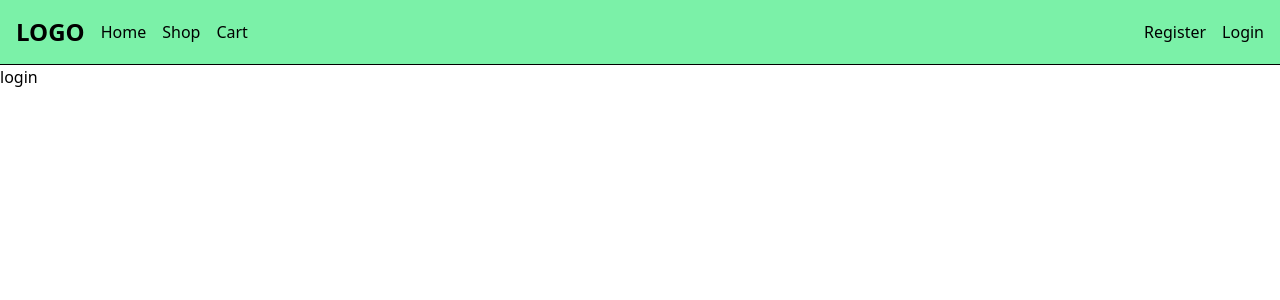
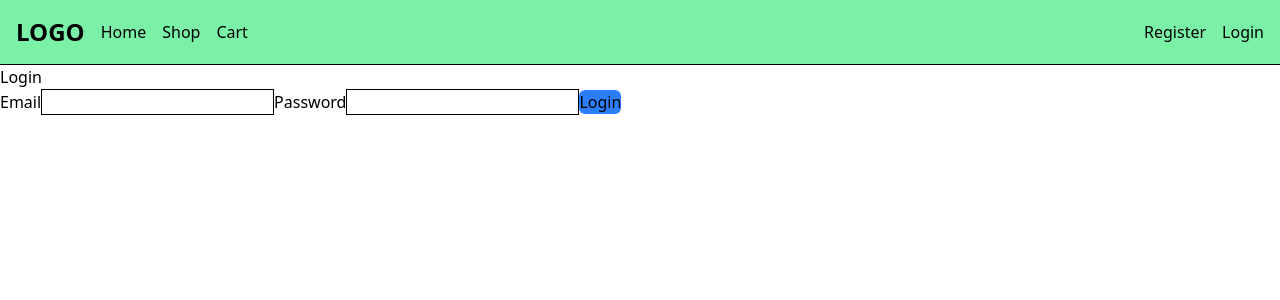
Before and after one commit to honnage/fullstack-EcomDemo, a React (Vite) app in the folder client/: page /login in a window 1280 px wide. Shown: the top 300 px of the page. Built offline with nearby package versions, Linux system fonts and the light colour scheme.

Commit message:
page login

```diff
--- a/client/package.json
+++ b/client/package.json
@@ -16,7 +16,8 @@
     "react": "^19.0.0",
     "react-dom": "^19.0.0",
     "react-router-dom": "^7.3.0",
-    "react-toastify": "^11.0.5"
+    "react-toastify": "^11.0.5",
+    "zustand": "^5.0.3"
   },
   "devDependencies": {
     "@eslint/js": "^9.21.0",
--- a/client/src/page/Auth/Login.jsx
+++ b/client/src/page/Auth/Login.jsx
@@ -1,11 +1,85 @@
-import React from 'react'
+import React, { useState } from "react";
+import { toast } from 'react-toastify';
+import useEcomStore from "../../store/ecom-store";
+import { useNavigate } from "react-router-dom";
 
-const Cart = () => {
+
+const Login = () => {
+  const navigate = useNavigate()
+  const actionLogin = useEcomStore((state) => state.actionLogin)
+  const user = useEcomStore((state) => state.user)
+  const token = useEcomStore((state) => state.token)
+
+  console.log(user, token)
+
+
+  const [form, setForm] = useState({
+    email: "",
+    password: "",
+    confirmPassword: "",
+  });
+
+  const handleOnChange = (event) => {
+    // console.log(event.target.name, event.target.value)
+    setForm({
+      ...form,
+      [event.target.name]: event.target.value
+    })
+  };
+
+  const handleSubmit = async (event) => {
+    event.preventDefault()
+    // console.log(form.data)
+    try {
+      const res = await actionLogin(form)
+      // console.log(res)
+      if (res.status == 200) {
+        const role = res.data.payload.role
+        console.log('role', role)
+        toast.success('Welcome Back')
+        roleRedirect(role)
+      }
+    } catch (error) {
+      console.log(error)
+      const errMsg = error.response?.data?.message
+      toast.error(errMsg)
+    }
+  }
+
+  const roleRedirect = (role) => {
+    if (role === 'admin'){
+      navigate('/admin')
+   } else {
+      navigate('/user')
+    }
+  }
+
   return (
     <div>
-      login
+      Login
+
+      <form onSubmit={handleSubmit}>
+        Email
+        <input
+          onChange={handleOnChange}
+          className="border"
+          name="email"
+          type="email">
+        </input>
+
+        Password
+        <input
+          onChange={handleOnChange}
+          className="border"
+          name="password"
+          type="text"
+        ></input>
+
+        <button className="bg-blue-500 rounded-md">Login</button>
+
+      </form>
     </div>
-  )
-}
+  );
+};
 
-export default Cart
+export default Login;
--- /dev/null
+++ b/client/src/store/ecom-store.jsx
@@ -0,0 +1,26 @@
+import axios from 'axios'
+import {create} from 'zustand'
+import { persist, createJSONStorage } from "zustand/middleware";
+
+const ecomStore = (set) => ({
+    user: null,
+    token: null,
+    actionLogin: async (form) => {
+        const res = await axios.post('http://localhost:3000/api/login', form)
+        // console.log(res.data.token)
+        set({
+            user: res.data.payload,
+            token: res.data.token
+        })
+        return res
+    }
+})
+
+const userPersist = {
+    name: 'ecom-store',
+    storage: createJSONStorage(() => localStorage)
+}
+
+const useEcomStore = create(persist(ecomStore, userPersist))
+
+export default useEcomStore
```
Also changed, not shown: 1 other file (tests, documents, lock files or other folders).
